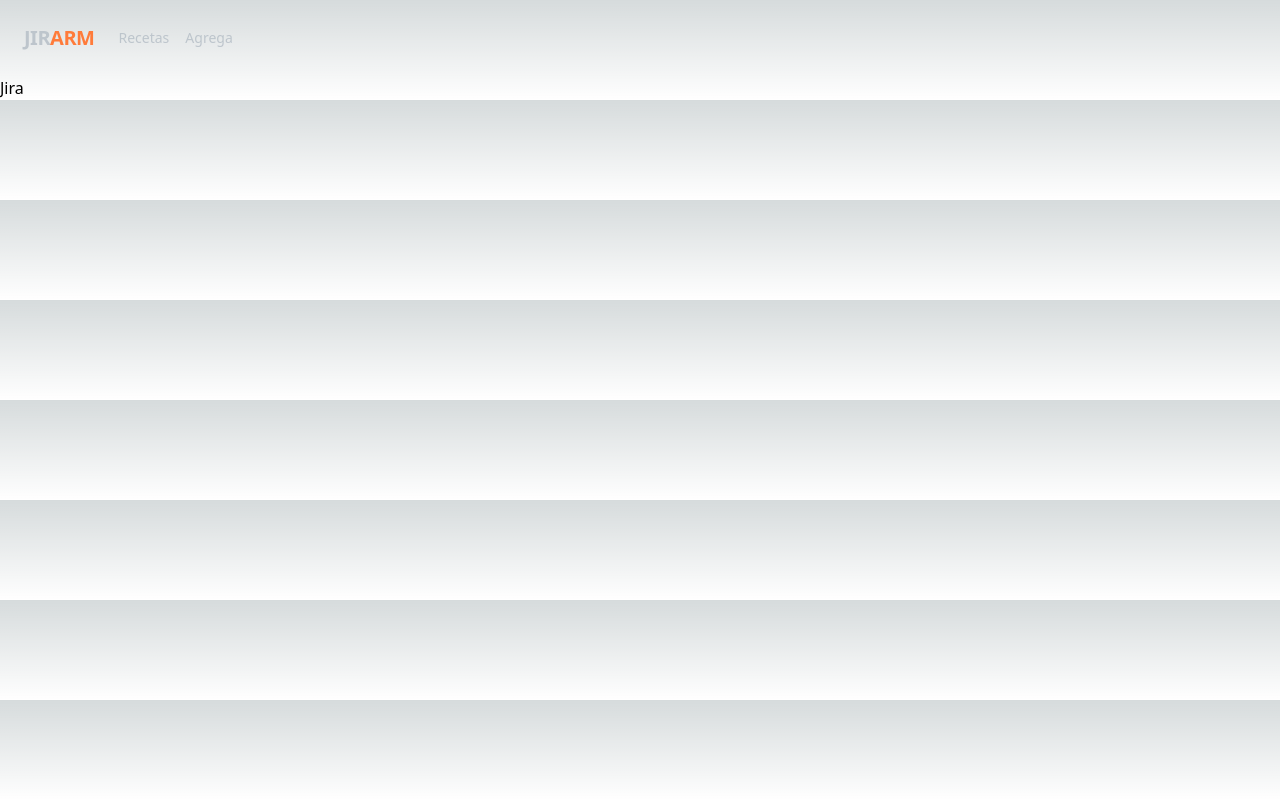
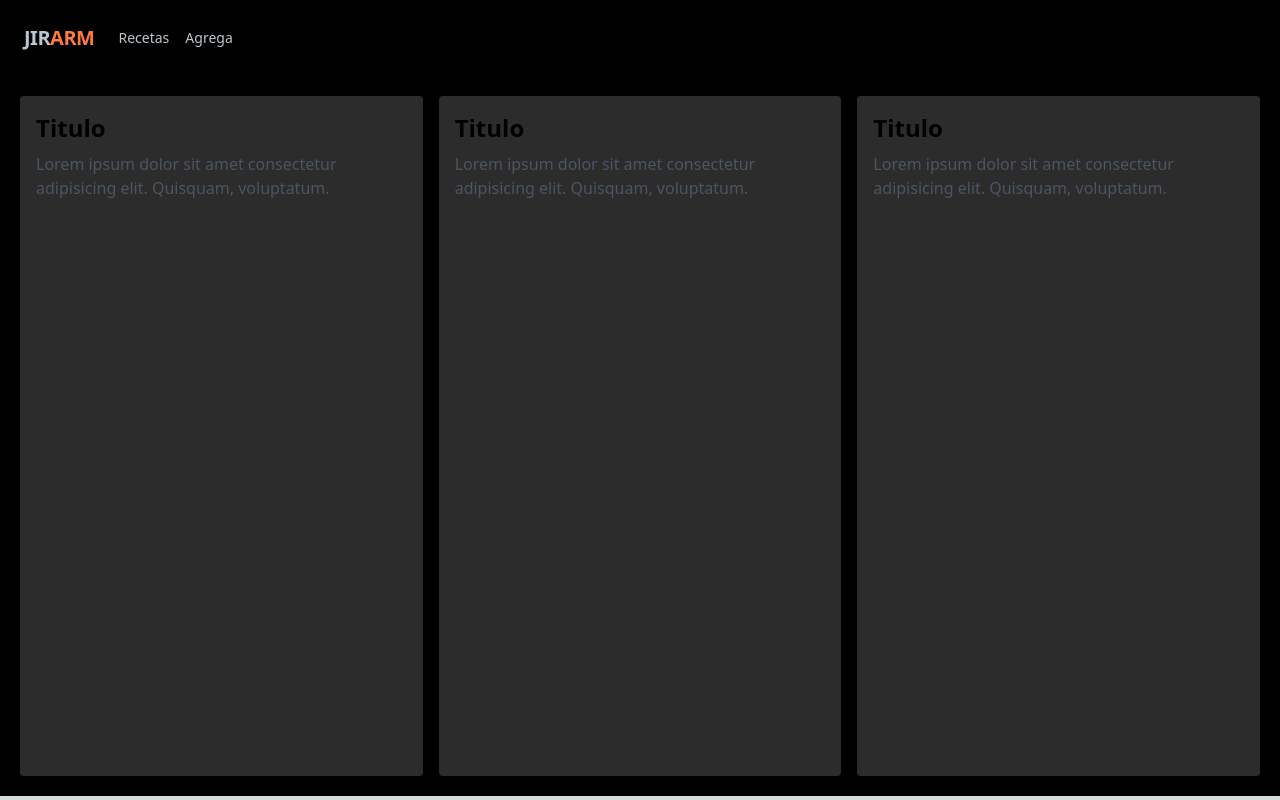
Before and after one commit to ArmandLord/03-jira-arm, a Next.js app: page / in a window 1280 px wide. Built offline with nearby package versions, Linux system fonts and the light colour scheme.

Commit message:
imp: create a colums containers

```diff
--- a/src/components/layouts/Layout.tsx
+++ b/src/components/layouts/Layout.tsx
@@ -14,7 +14,7 @@ export const Layout: FC<Props> = ({ title = "JirArm", children }) => {
         <title>{title}</title>
       </Head>
       <Navbar />
-      <main>{children}</main>
+      <main className="p-5 bg-black">{children}</main>
     </>
   );
 };
--- a/src/components/ui/Navbar.tsx
+++ b/src/components/ui/Navbar.tsx
@@ -27,7 +27,7 @@ export const Navbar = () => {
   ];
 
   return (
-    <nav className="flex items-center justify-between flex-wrap p-6 sticky top-0 z-50">
+    <nav className="flex items-center justify-between flex-wrap p-6 sticky top-0 z-50 bg-black">
       <div className="flex items-center flex-shrink-0 text-background-three mr-6">
         <Link href="/">
           <span className="font-semibold text-xl tracking-tight">JIR</span>
--- a/src/pages/index.tsx
+++ b/src/pages/index.tsx
@@ -3,8 +3,45 @@ import { NextPage } from "next";
 
 const HomePage: NextPage = () => {
   return (
-    <Layout title="Home Jira">
-      <h1>Jira</h1>
+    <Layout title="Home Jirarm">
+      <div className="grid grid-cols-1 md:grid-cols-3 gap-4">
+        <div
+          style={{
+            height: "calc(100vh - 120px)",
+          }}
+          className=" bg-dark p-4 shadow rounded"
+        >
+          <h3 className="text-2xl font-bold mb-2">Titulo</h3>
+          <p className="text-gray-600">
+            Lorem ipsum dolor sit amet consectetur adipisicing elit. Quisquam,
+            voluptatum.
+          </p>
+        </div>
+        <div
+          style={{
+            height: "calc(100vh - 120px)",
+          }}
+          className=" bg-dark p-4 shadow rounded"
+        >
+          <h3 className="text-2xl font-bold mb-2">Titulo</h3>
+          <p className="text-gray-600">
+            Lorem ipsum dolor sit amet consectetur adipisicing elit. Quisquam,
+            voluptatum.
+          </p>
+        </div>
+        <div
+          style={{
+            height: "calc(100vh - 120px)",
+          }}
+          className=" bg-dark p-4 shadow rounded"
+        >
+          <h3 className="text-2xl font-bold mb-2">Titulo</h3>
+          <p className="text-gray-600">
+            Lorem ipsum dolor sit amet consectetur adipisicing elit. Quisquam,
+            voluptatum.
+          </p>
+        </div>
+      </div>
     </Layout>
   );
 };
--- a/tailwind.config.js
+++ b/tailwind.config.js
@@ -9,8 +9,8 @@ const baseColors = {
   "background-one": "#F0F8FF",
   "background-two": "#e6eef5",
   "background-three": "#bdc5cc",
-  dark: "#000000",
-  "dark-ligth": "#2c2c2c",
+  dark: "#2C2C2C",
+  "dark-ligth": "#555555",
 };
 
 module.exports = {
```
